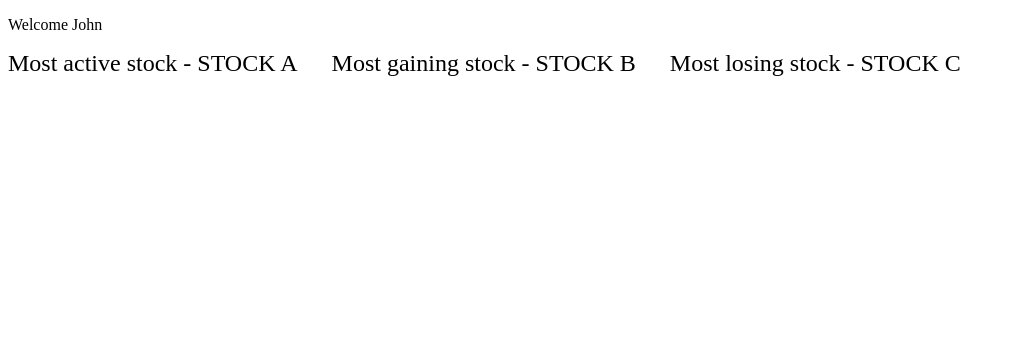
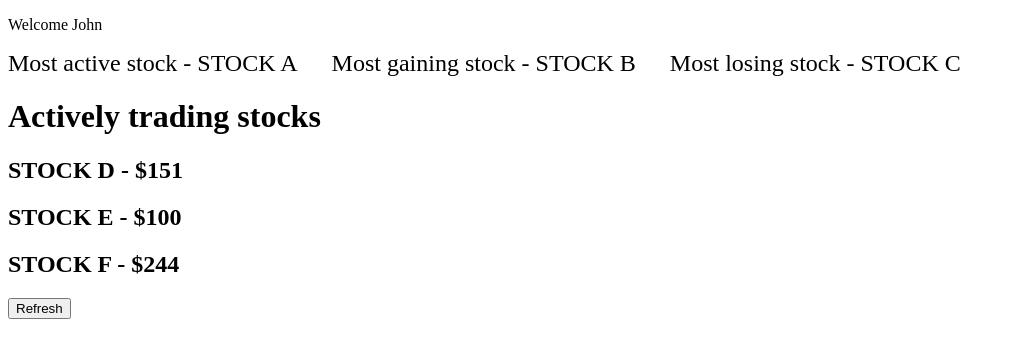
Before and after one commit to BhaumikDhameliya/sk-loading-data, a SvelteKit app: page /stocks in a window 1280 px wide. Shown: the top 358 px of the page, without its empty margins (0-1015 px from the left). Built offline with nearby package versions, Linux system fonts and the light colour scheme; data requests are answered from the project's data file.

Commit message:
Data Invalidation

```diff
--- a/db.json
+++ b/db.json
@@ -50,5 +50,19 @@
 	"most-losing-stock": {
 		"symbol": "STOCK C",
 		"price": 100.0
-	}
+	},
+	"stocks": [
+		{
+			"symbol": "STOCK D",
+			"price": 151.0
+		},
+		{
+			"symbol": "STOCK E",
+			"price": 100.0
+		},
+		{
+			"symbol": "STOCK F",
+			"price": 244.0
+		}
+	]
 }
--- /dev/null
+++ b/src/routes/stocks/+layout.js
@@ -0,0 +1,14 @@
+export const load = async (loadEvent) => {
+	const { fetch } = loadEvent;
+	const mostActiveStockResponse = await fetch('http://localhost:4000/most-active-stock');
+	const topGainingStockResponse = await fetch('http://localhost:4000/most-gaining-stock');
+	const topLosingStockResponse = await fetch('http://localhost:4000/most-losing-stock');
+	// const mostActiveStock = await mostActiveStockResponse.json();
+	// const topGainingStock = await topGainingStockResponse.json();
+	// const topLosingStock = await topLosingStockResponse.json();
+	return {
+		mostActiveStock: mostActiveStockResponse.json(),
+		topGainingStock: topGainingStockResponse.json(),
+		topLosingStock: topLosingStockResponse.json()
+	};
+};
--- /dev/null
+++ b/src/routes/stocks/+layout.svelte
@@ -0,0 +1,15 @@
+<script>
+	export let data;
+</script>
+
+<span>Most active stock - {data.mostActiveStock.symbol}</span>
+<span>Most gaining stock - {data.topGainingStock.symbol}</span>
+<span>Most losing stock - {data.topLosingStock.symbol}</span>
+<slot />
+
+<style>
+	span {
+		margin-right: 30px;
+		font-size: 24px;
+	}
+</style>
--- a/src/routes/stocks/+page.js
+++ b/src/routes/stocks/+page.js
@@ -1,14 +1,9 @@
 export const load = async (loadEvent) => {
-	const { fetch } = loadEvent;
-	const mostActiveStockResponse = await fetch('http://localhost:4000/most-active-stock');
-	const topGainingStockResponse = await fetch('http://localhost:4000/most-gaining-stock');
-	const topLosingStockResponse = await fetch('http://localhost:4000/most-losing-stock');
-	// const mostActiveStock = await mostActiveStockResponse.json();
-	// const topGainingStock = await topGainingStockResponse.json();
-	// const topLosingStock = await topLosingStockResponse.json();
+	const { fetch, depends } = loadEvent;
+	depends('stocks:actively-trading');
+	const response = await fetch('http://localhost:4000/stocks');
+	const stocks = await response.json();
 	return {
-		mostActiveStock: mostActiveStockResponse.json(),
-		topGainingStock: topGainingStockResponse.json(),
-		topLosingStock: topLosingStockResponse.json()
+		stocks
 	};
 };
--- a/src/routes/stocks/+page.svelte
+++ b/src/routes/stocks/+page.svelte
@@ -1,15 +1,17 @@
 <script>
+	import { invalidate } from '$app/navigation';
 	export let data;
+
+	function refresh() {
+		// invalidate('http://localhost:4000/stocks');
+		invalidate('stocks:actively-trading');
+	}
 </script>
 
-<span>Most active stock - {data.mostActiveStock.symbol}</span>
-<span>Most gaining stock - {data.topGainingStock.symbol}</span>
-<span>Most losing stock - {data.topLosingStock.symbol}</span>
-<slot />
+<h1>Actively trading stocks</h1>
 
-<style>
-	span {
-		margin-right: 30px;
-		font-size: 24px;
-	}
-</style>
+{#each data.stocks as stock}
+	<h2>{stock.symbol} - ${stock.price}</h2>
+{/each}
+
+<button on:click={refresh}>Refresh</button>
```
